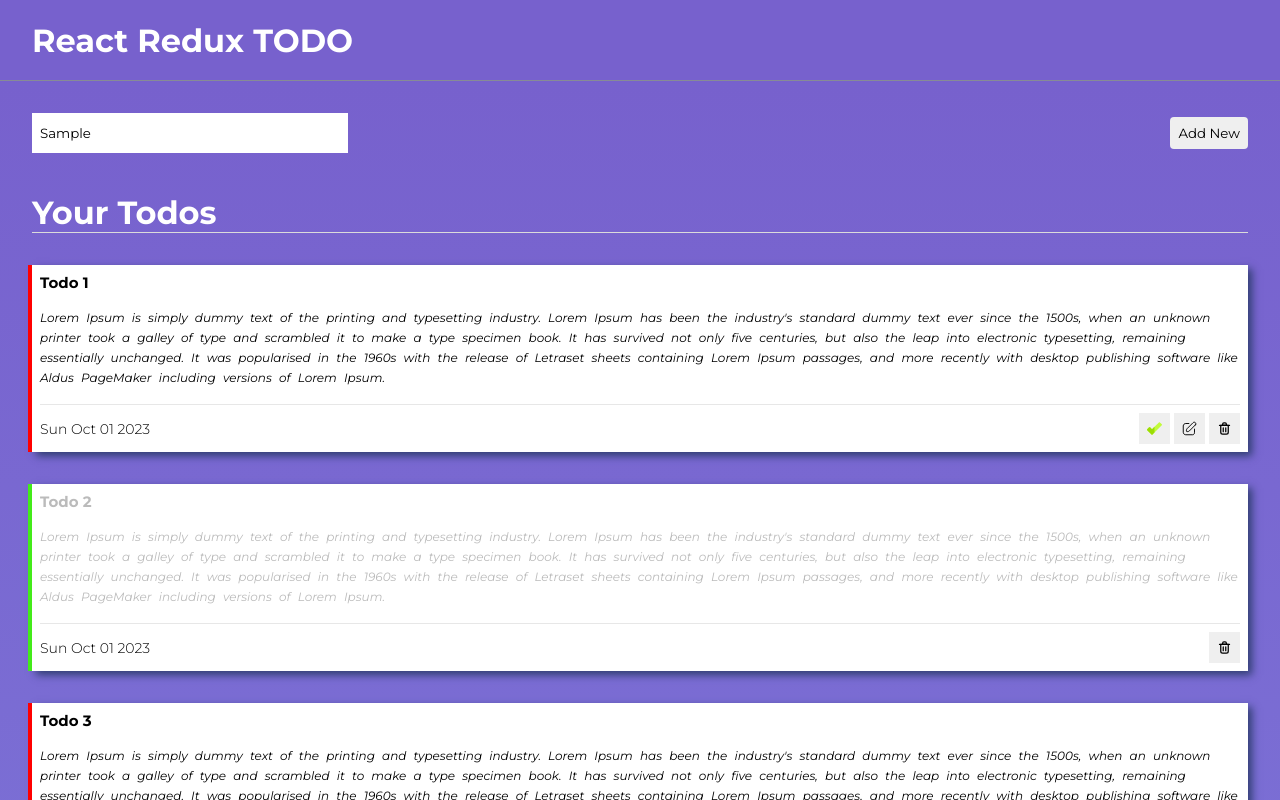
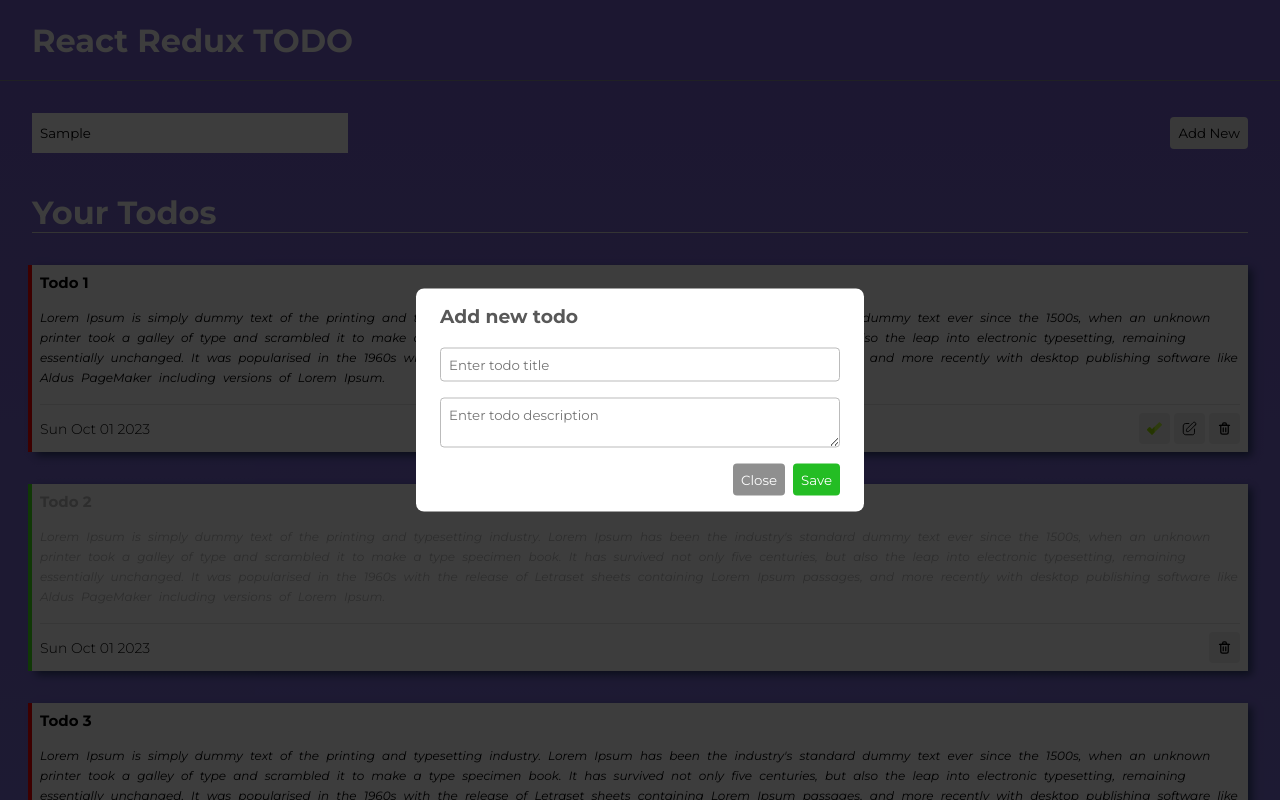
Before and after one commit to somnath-official/react-redux-todo-app, a React (Vite) app: page / in a window 1280 px wide. Both pictures are taken after typing "Sample" into the empty fields and a click on the button "Add New". Shown: the top 800 px of the page. Built offline with nearby package versions, Linux system fonts and the light colour scheme.

Commit message:
Adding new todo.

```diff
--- a/src/App.css
+++ b/src/App.css
@@ -17,8 +17,22 @@
   border: none;
   padding: 8px;
   cursor: pointer;
+  transition: all 0.2s ease-in;
+}
+.btn:hover {
+  box-shadow: 2px 2px 8px #787878;
 }
 
 .btn-rounded {
   border-radius: 4px;
 }
+
+.btn-success {
+  background-color: #24bd24;
+  color: white;
+}
+
+.btn-primary {
+  background-color: #8f8f8f;
+  color: white;
+}
--- /dev/null
+++ b/src/components/Modal/Modal.css
@@ -0,0 +1,31 @@
+.modal {
+  position: fixed;
+  left: 0;
+  top: 0;
+  width: 100%;
+  height: 100%;
+  background-color: #000000c2;
+  opacity: 0;
+  visibility: hidden;
+  transform: scale(1.1);
+  transition: visibility 0s linear 0.25s, opacity 0.25s 0s, transform 0.25s;
+}
+
+.modal-content {
+  position: absolute;
+  top: 50%;
+  left: 50%;
+  transform: translate(-50%, -50%);
+  background-color: white;
+  padding: 1rem 1.5rem;
+  max-width: 70%;
+  min-width: 400px;
+  border-radius: 0.5rem;
+}
+
+.show-modal {
+  opacity: 1;
+  visibility: visible;
+  transform: scale(1.0);
+  transition: visibility 0s linear 0s, opacity 0.25s 0s, transform 0.25s;
+}
--- /dev/null
+++ b/src/components/Modal/Modal.tsx
@@ -0,0 +1,45 @@
+import { ReactElement, ReactPortal, useEffect, useRef } from 'react'
+import './Modal.css'
+
+type ReactChild = ReactElement | string | number;
+
+type ReactNode = ReactChild | ReactPortal | boolean | null | undefined
+
+export interface ModalProps {
+  show: boolean
+  onClose: () => void
+  children: ReactNode
+}
+
+const Modal = ({ show, onClose, children }: ModalProps) => {
+  const modal = useRef<HTMLDivElement>(null)
+
+  useEffect(() => {
+    if (show) shwoModal()
+    else closeModal()
+    window.addEventListener("click", windowOnClick)
+  })
+
+  function shwoModal() {
+    modal.current?.classList.add("show-modal")
+  }
+
+  function closeModal() {
+    modal.current?.classList.remove("show-modal")
+    onClose()
+  }
+
+  function windowOnClick(event: MouseEvent) {
+    if (event.target === modal.current) closeModal()
+  }
+
+  return (
+    <div className="modal" ref={modal}>
+      <div className="modal-content">
+        { children }
+      </div>
+  </div>
+  )
+}
+
+export default Modal
--- a/src/components/Todo/Todo.css
+++ b/src/components/Todo/Todo.css
@@ -72,3 +72,54 @@
   color: white;
   font-weight: bold;
 }
+
+.add-todo-text {
+  margin-bottom: 16px;
+  padding-bottom: 4px;
+  color: #585858;
+}
+
+.add-todo-form {
+  display: flex;
+  justify-content: center;
+  align-items: center;
+  flex-direction: column;
+  width: 100%;
+}
+
+.add-todo-form input {
+  width: 100%;
+  outline: none;
+  border: 1px solid #bbbbbb;
+  padding: 8px 8px;
+  border-radius: 4px;
+  transition: all 0.2s ease-out;
+  box-sizing: border-box;
+}
+
+.add-todo-form textarea {
+  width: 100%;
+  margin-top: 16px;
+  outline: none;
+  border: 1px solid #bbbbbb;
+  padding: 8px 8px;
+  border-radius: 4px;
+  transition: all 0.2s ease-out;
+  box-sizing: border-box;
+}
+
+.add-todo-form input:focus,
+.add-todo-form textarea:focus {
+  box-shadow: 2px 2px 8px #c7cdd9;
+}
+
+.add-todo-action-container {
+  margin-top: 16px;
+  display: flex;
+  justify-content: end;
+  align-items: center;
+}
+
+.close-btn {
+  margin-right: 8px;
+}
--- a/src/components/Todo/Todo.tsx
+++ b/src/components/Todo/Todo.tsx
@@ -3,13 +3,21 @@
 import TodoItem from './TodoItem/TodoItem'
 import { TodoObject } from '../../@types/todo'
 import type { RootState } from '../../store'
-import { useSelector } from 'react-redux'
+import { useDispatch, useSelector } from 'react-redux'
+import Modal from '../Modal/Modal'
+import { addTodo } from '../../store/todo/todoSlice'
 
 const Todo = () => {
   const data = useSelector((state: RootState) => state.todo)
+  const dispatch = useDispatch()
 
   const [todos, setTodos] = useState<Array<TodoObject>>([])
   const [searchTerm, setSearchTerm] = useState('')
+  const [showAddModal, setShowAddModal] = useState(false)
+  const [newTodoData, setNewTodoData] = useState({
+    title: '',
+    description: '',
+  })
 
   useEffect(() => {
     let result = data
@@ -24,6 +32,29 @@
 
     setTodos(result)
   }, [data, searchTerm])
+
+  function setData(name: string, value: string) {
+    switch(name) {
+      case 'title':
+        setNewTodoData({...newTodoData, title: value})
+        break
+      case 'description':
+        setNewTodoData({...newTodoData, description: value})
+    }
+  }
+
+  function openAddTodoModal() {
+    setNewTodoData({ title: '', description: '' })
+    setShowAddModal(true)
+  }
+
+  function addNewTodo() {
+    if (!newTodoData.title || !newTodoData.description) return
+
+    dispatch(addTodo(newTodoData))
+    setNewTodoData({ title: '', description: '' })
+    setShowAddModal(false)
+  }
 
   return (
     <>
@@ -41,7 +72,7 @@
             }}
           />
         </div>
-        <button className='btn btn-rounded'>Add New</button>
+        <button className='btn btn-rounded' onClick={openAddTodoModal}>Add New</button>
       </div>
       <div className="todo-container">
         <h1 className='todo-text'>Your Todos</h1>
@@ -68,6 +99,42 @@
           }
         </div>
       </div>
+
+      <Modal show={showAddModal} onClose={() => {setShowAddModal(false)}}>
+        <div>
+          <h3 className='add-todo-text'>Add new todo</h3>
+          <form className='add-todo-form'>
+            <input
+              type='text'
+              placeholder='Enter todo title'
+              onChange={(e) => setData('title', e.target.value)}
+              value={newTodoData.title}
+            />
+            <textarea
+              rows={2}
+              cols={4}
+              placeholder='Enter todo description'
+              onChange={(e) => setData('description', e.target.value)}
+              value={newTodoData.description}
+            >
+            </textarea>
+          </form>
+          <div className='add-todo-action-container'>
+            <button
+              className='btn close-btn btn-primary btn-rounded'
+              onClick={() => {setShowAddModal(false)}}
+            >
+              Close
+            </button>
+            <button
+              className='btn btn-success btn-rounded'
+              onClick={addNewTodo}
+            >
+              Save
+            </button>
+          </div>
+        </div>
+      </Modal>
     </>
   )
 }
--- a/src/components/Todo/TodoItem/TodoItem.tsx
+++ b/src/components/Todo/TodoItem/TodoItem.tsx
@@ -26,16 +26,16 @@
           {
             !todo?.is_complete
             ? <>
-                <button className='btn btn-success' onClick={() => dispatch(completeTodo({id: todo?.id}))}>
+                <button className='btn btn-rounded' onClick={() => dispatch(completeTodo({id: todo?.id}))}>
                   <svg className='icon' version="1.1" id="Layer_1" xmlns="http://www.w3.org/2000/svg" viewBox="0 0 512.001 512.001" fill="#000000"><g id="SVGRepo_bgCarrier" strokeWidth="0"></g><g id="SVGRepo_tracerCarrier" strokeLinecap="round" strokeLinejoin="round"></g><g id="SVGRepo_iconCarrier"> <path style={{fill:"#C2FB3B"}} d="M505.182,113.795l-65.836-65.834c-9.089-9.09-23.827-9.089-32.917,0L256,198.392l-84.594,84.594 l-65.839-65.839c-4.365-4.365-10.285-6.817-16.459-6.817c-6.173,0-12.094,2.452-16.458,6.818L6.818,282.988 c-9.09,9.09-9.09,23.827,0,32.917l148.124,148.133c4.363,4.365,10.285,6.817,16.458,6.817c6.174,0,12.094-2.453,16.458-6.817 l68.141-68.141l249.184-249.184c4.365-4.365,6.818-10.285,6.818-16.458C511.999,124.081,509.547,118.16,505.182,113.795z"></path> <path style={{fill:"#9CDD05"}} d="M154.942,464.039c4.363,4.365,10.285,6.818,16.458,6.818c6.174,0,12.094-2.453,16.458-6.818 l68.141-68.141V198.394l-84.594,84.594l-65.839-65.839c-4.365-4.365-10.285-6.817-16.458-6.817c-6.173,0-12.094,2.452-16.458,6.818 L6.818,282.988c-9.09,9.09-9.09,23.827,0,32.917L154.942,464.039z"></path> </g></svg>
                 </button>
-                <button className='btn btn-info'>
+                <button className='btn btn-rounded'>
                   <svg className='icon' viewBox="0 0 24 24" fill="none" xmlns="http://www.w3.org/2000/svg"><g id="SVGRepo_bgCarrier" strokeWidth="0"></g><g id="SVGRepo_tracerCarrier" strokeLinecap="round" strokeLinejoin="round"></g><g id="SVGRepo_iconCarrier"> <path d="M21.2799 6.40005L11.7399 15.94C10.7899 16.89 7.96987 17.33 7.33987 16.7C6.70987 16.07 7.13987 13.25 8.08987 12.3L17.6399 2.75002C17.8754 2.49308 18.1605 2.28654 18.4781 2.14284C18.7956 1.99914 19.139 1.92124 19.4875 1.9139C19.8359 1.90657 20.1823 1.96991 20.5056 2.10012C20.8289 2.23033 21.1225 2.42473 21.3686 2.67153C21.6147 2.91833 21.8083 3.21243 21.9376 3.53609C22.0669 3.85976 22.1294 4.20626 22.1211 4.55471C22.1128 4.90316 22.0339 5.24635 21.8894 5.5635C21.7448 5.88065 21.5375 6.16524 21.2799 6.40005V6.40005Z" stroke="#000000" strokeWidth="1.5" strokeLinecap="round" strokeLinejoin="round"></path> <path d="M11 4H6C4.93913 4 3.92178 4.42142 3.17163 5.17157C2.42149 5.92172 2 6.93913 2 8V18C2 19.0609 2.42149 20.0783 3.17163 20.8284C3.92178 21.5786 4.93913 22 6 22H17C19.21 22 20 20.2 20 18V13" stroke="#000000" strokeWidth="1.5" strokeLinecap="round" strokeLinejoin="round"></path> </g></svg>
                 </button>
               </>
             : ''
           }
-          <button className='btn btn-danger' onClick={() => dispatch(deleteTodo({id: todo?.id}))}>
+          <button className='btn btn-rounded' onClick={() => dispatch(deleteTodo({id: todo?.id}))}>
             <svg className='icon' viewBox="0 0 24 24" fill="none" xmlns="http://www.w3.org/2000/svg"><g id="SVGRepo_bgCarrier" strokeWidth="0"></g><g id="SVGRepo_tracerCarrier" strokeLinecap="round" strokeLinejoin="round"></g><g id="SVGRepo_iconCarrier"> <path d="M10 11V17" stroke="#000000" strokeWidth="2" strokeLinecap="round" strokeLinejoin="round"></path> <path d="M14 11V17" stroke="#000000" strokeWidth="2" strokeLinecap="round" strokeLinejoin="round"></path> <path d="M4 7H20" stroke="#000000" strokeWidth="2" strokeLinecap="round" strokeLinejoin="round"></path> <path d="M6 7H12H18V18C18 19.6569 16.6569 21 15 21H9C7.34315 21 6 19.6569 6 18V7Z" stroke="#000000" strokeWidth="2" strokeLinecap="round" strokeLinejoin="round"></path> <path d="M9 5C9 3.89543 9.89543 3 11 3H13C14.1046 3 15 3.89543 15 5V7H9V5Z" stroke="#000000" strokeWidth="2" strokeLinecap="round" strokeLinejoin="round"></path> </g></svg>
           </button>
         </div>
```
